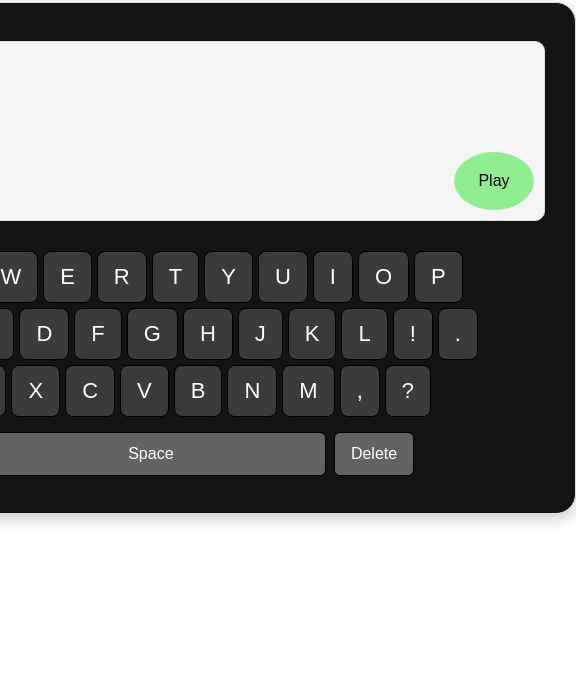
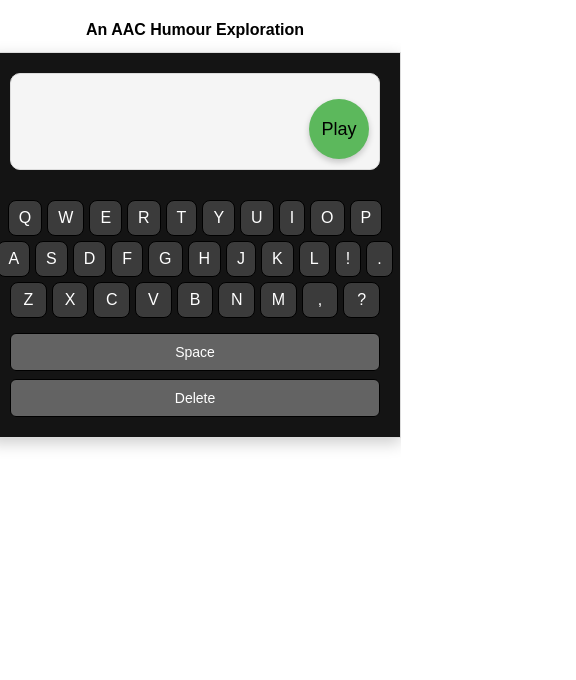
Before and after one commit to starmir77/AAC-Prototype, a website: page index.html in a window 390 px wide. Shown: the part 204-884 px from the top of the page, 576 px wide, since content can reach past the window. Drawn offline with Linux system fonts and the light colour scheme.

Commit message:
Made it responsive

```diff
--- a/script.js
+++ b/script.js
@@ -48,6 +48,13 @@ const currentTypedWordDiv = document.getElementById("currentTypedWord");
 let currentTypedWord = "";
 let builtSentence = [];
 let currentPopupWordIndex = null;
+
+const effectConflicts = {
+    highPitch: ["lowPitch", "emphasize"],
+    lowPitch: ["highPitch", "emphasize"],
+    speedUp: ["slowDown"],
+    slowdDown: ["speedUp"]
+};
 
 //Create keyboard buttons
 qwertyKeys.forEach(row => {
@@ -115,9 +122,9 @@ function showWordPopup(event, wordIndex) {
 
     popup.classList.remove('hidden'); // Make popup visible
 
-    // Position popup near mouse click
-    popup.style.left = `${event.pageX + 10}px`;
-    popup.style.top = `${event.pageY + 10}px`;
+    const rect = event.target.getBoundingClientRect();
+    popup.style.left = `${rect.left + window.scrollX}px`;
+    popup.style.top = `${rect.bottom + window.scrollY + 6}px`;
 
     currentPopupWordIndex = wordIndex; // Save which word in builtSentence we are editing
 
@@ -127,12 +134,33 @@ function showWordPopup(event, wordIndex) {
         if (!popupBtn) continue;
 
         popupBtn.classList.remove('popup-effect-active');
+        popupBtn.disabled = false;
+
 
         if (builtSentence[wordIndex][effect]) {
             popupBtn.classList.add('popup-effect-active');
         }
+
+        const conflicts = effectConflicts[effect] || [];
+        const shouldDisable = conflicts.some(conflict => builtSentence[wordIndex][conflict]);
+        if (shouldDisable && !builtSentence[wordIndex][effect]) {
+            popupBtn.disabled = true;
+        }
     }
 }
+
+window.addEventListener('resize', () => {
+    const popup = document.getElementById('wordPopup');
+    if (!popup.classList.contains('hidden') && currentPopupWordIndex !== null) {
+        const word = document.querySelectorAll('.sentence-word')[currentPopupWordIndex];
+        if (word) {
+            const rect = word.getBoundingClientRect();
+            popup.style.left = `${rect.left + window.scrollX}px`;
+            popup.style.top = `${rect.bottom + window.scrollY + 6}px`;
+        }
+    }
+});
+
 
 function hideWordPopup() {
     const popup = document.getElementById('wordPopup');
@@ -325,7 +353,7 @@ function updateCurrentSentenceDisplay() {
         });
 
 
-        // Create a small container for each word+pause button
+        // Create a small container for each word button
         const wordContainer = document.createElement('div');
         wordContainer.classList.add('word-container');
         wordContainer.appendChild(wordButton);
--- a/style.css
+++ b/style.css
@@ -34,7 +34,8 @@ main {
   display: flex;
   flex-direction: column;
   align-items: center;
-  max-width: 100vh;
+  width: 100%;
+  max-width: 800px;
   margin: 0 auto;
 }
 
@@ -155,15 +156,24 @@ h2 {
 }
 
 #wordPopup button:hover {
-  background-color: var(--light-gray-2);
+  background-color: var(--white);
+  border-color: gray;
+  box-shadow: 0 2px 6px rgba(0, 0, 0, 0.15);
+}
+
+#wordPopup button:disabled {
+  background-color: #eee;
+  color: #aaa;
+  cursor: not-allowed;
+  border-color: #ccc;
 }
 
 .popup-effect-active {
   background-color: var(--dark-gray);
   border-color: var(--black);
   box-shadow: 0 1px 2px var(--shadow-strong);
-  transform: translateY(2px);
-  color: var(--white);
+  color: var(--black);
+  transform: translateY(1px);
 }
 
 /* Keyboard layout */
@@ -242,17 +252,43 @@ h2 {
 
 #playBtn {
   position: absolute;
-  padding: 20px 12px;
-  width: 80px;
-  font-size: 16px;
-  border-radius: 6px;
-  background-color: lightgreen;
+  padding: 20px;
+  width: 60px;
+  height: 60px;
+  font-size: 18px;
+  border-radius: 50%;
+  background-color: #5cb85c;
   cursor: pointer;
   border: none;
   bottom: 10px;
   right: 10px;
-  border-radius: 50%;
+  box-shadow: 0 3px 6px var(--shadow-medium);
+  display: flex;
+  align-items: center;
+  justify-content: center;
+  transition: all 0.2s ease-in-out;
 }
+
+@keyframes pop {
+  0%   { transform: scale(1); }
+  50%  { transform: scale(1.2); }
+  100% { transform: scale(1); }
+}
+
+#playBtn:active {
+  animation: pop 0.2s ease;
+}
+
+
+
+
+#playBtn:hover {
+  background-color: #32cd32;
+  /* brighter green */
+  transform: scale(1.05);
+  box-shadow: 0 4px 10px var(--shadow-strong);
+}
+
 
 /* Effect styles */
 .emphasize-effect {
@@ -275,3 +311,107 @@ h2 {
 .highPitch-effect {
   transform: translateY(-8px);
 }
+
+/* === Responsive Design === */
+@media (max-width: 768px) {
+  #ipadContainer {
+    width: 100%;
+    height: auto;
+    padding: 20px;
+    border-radius: 0;
+  }
+
+  #currentSentence {
+    height: auto;
+    padding-bottom: 60px;
+    /* make space for Play button */
+  }
+
+  #playBtn {
+    position: absolute;
+    padding: 20px;
+    width: 60px;
+    height: 60px;
+    font-size: 18px;
+    border-radius: 50%;
+    background-color: #5cb85c;
+    cursor: pointer;
+    border: none;
+    bottom: 10px;
+    right: 10px;
+    box-shadow: 0 3px 6px var(--shadow-medium);
+    display: flex;
+    align-items: center;
+    justify-content: center;
+    transition: all 0.2s ease-in-out;
+
+  }
+
+  .key-btn {
+    padding: 10px 12px;
+    font-size: 18px;
+    flex: 1;
+  }
+
+  #spaceBtn {
+    width: 100%;
+  }
+
+  #typingControls {
+    flex-direction: column;
+    align-items: center;
+  }
+
+  #typingControls button {
+    width: 100%;
+    font-size: 16px;
+    padding: 12px;
+  }
+
+  #wordPopup {
+    width: 90%;
+    max-width: 300px;
+    left: 5% !important;
+    top: auto !important;
+    bottom: 20px;
+  }
+}
+
+@media (max-width: 480px) {
+  body {
+    padding: 10px;
+  }
+
+  h1 {
+    font-size: 16px;
+  }
+
+  .key-btn {
+    font-size: 16px;
+    padding: 8px 10px;
+  }
+
+  #typingControls button {
+    font-size: 14px;
+    padding: 10px;
+  }
+
+  #playBtn {
+    position: absolute;
+    padding: 20px;
+    width: 60px;
+    height: 60px;
+    font-size: 18px;
+    border-radius: 50%;
+    background-color: #5cb85c;
+    cursor: pointer;
+    border: none;
+    bottom: 10px;
+    right: 10px;
+    box-shadow: 0 3px 6px var(--shadow-medium);
+    display: flex;
+    align-items: center;
+    justify-content: center;
+    transition: all 0.2s ease-in-out;
+  }
+}
```
